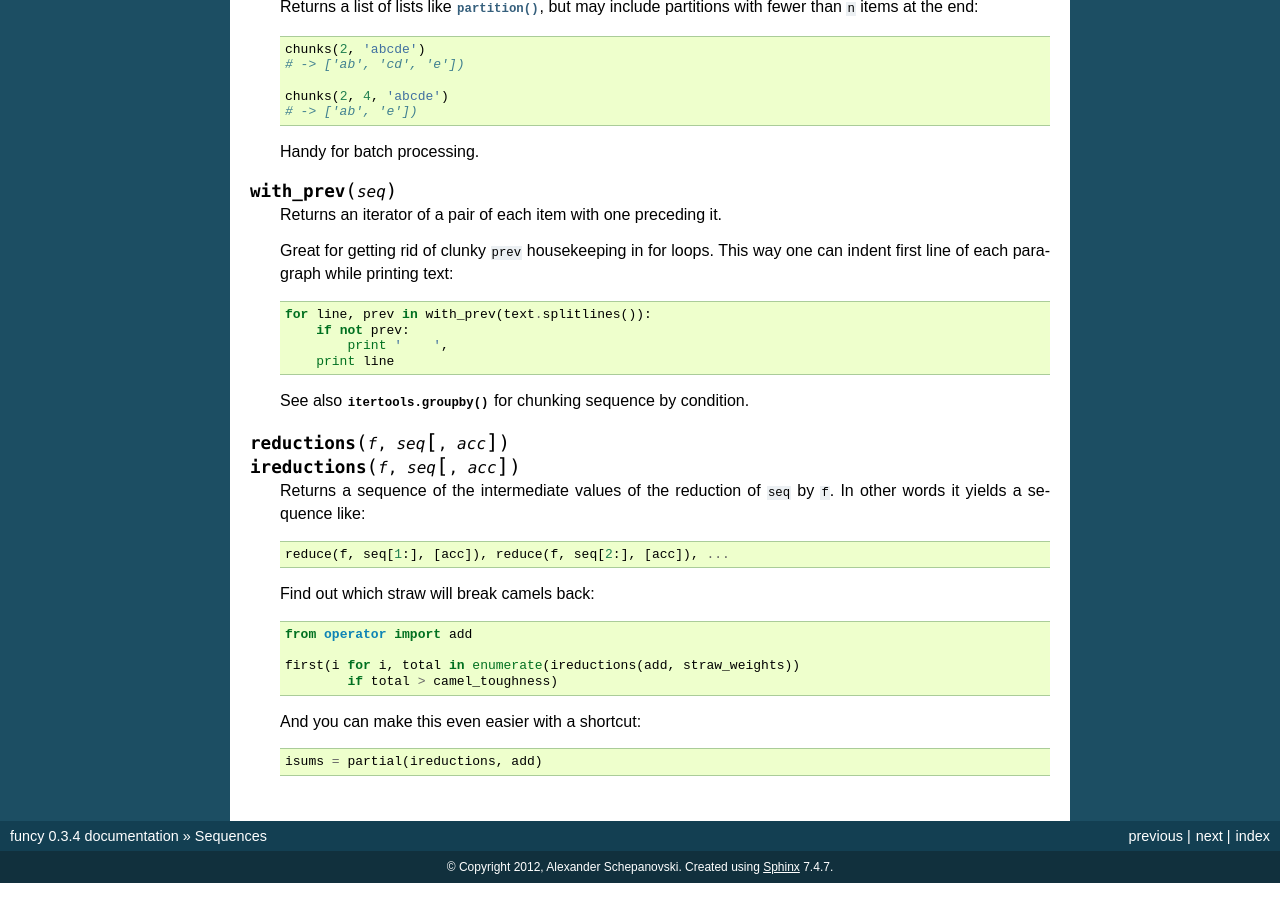
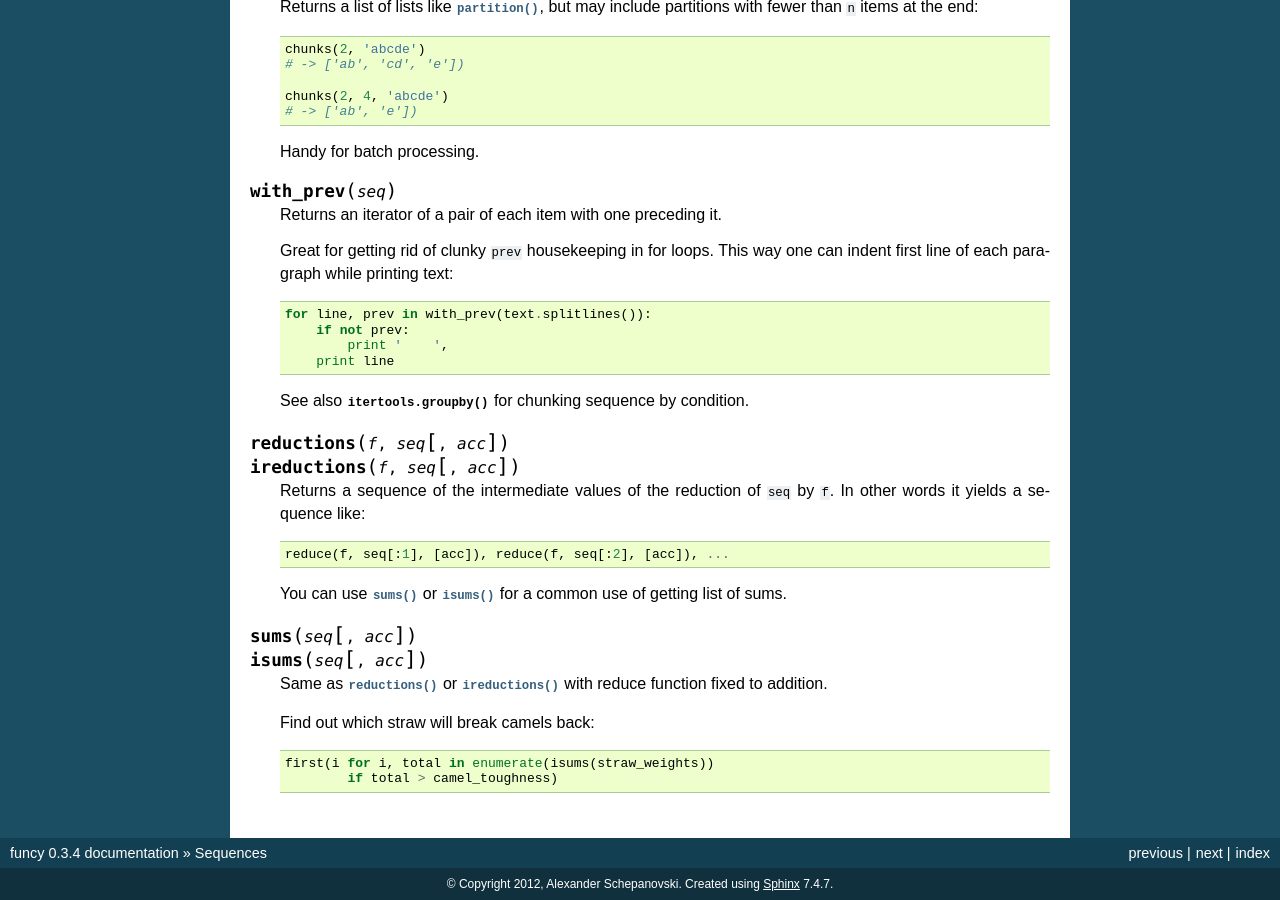
Before and after one commit to Jamaal224/funcy, a Sphinx documentation site: the page built from docs/seqs.rst, in a window 1280 px wide and 900 px high, scrolled down 6791 px. Built offline with Sphinx 7.4.7, drawn with Linux system fonts in a browser that asks for light colours; pages that are not in the unit, such as notebooks, are missing from menus.

Commit message:
Added i?sums()

```diff
--- a/docs/seqs.rst
+++ b/docs/seqs.rst
@@ -404,15 +404,17 @@ Data mangling
 
     Returns a sequence of the intermediate values of the reduction of ``seq`` by ``f``. In other words it yields a sequence like::
 
-        reduce(f, seq[1:], [acc]), reduce(f, seq[2:], [acc]), ...
+        reduce(f, seq[:1], [acc]), reduce(f, seq[:2], [acc]), ...
+
+    You can use :func:`sums` or :func:`isums` for a common use of getting list of sums.
+
+
+.. function:: sums(seq, [acc])
+              isums(seq, [acc])
+
+    Same as :func:`reductions` or :func:`ireductions` with reduce function fixed to addition.
 
     Find out which straw will break camels back::
 
-        from operator import add
-
-        first(i for i, total in enumerate(ireductions(add, straw_weights))
+        first(i for i, total in enumerate(isums(straw_weights))
                 if total > camel_toughness)
-
-    And you can make this even easier with a shortcut::
-
-        isums = partial(ireductions, add)
```
Also changed, not shown: 3 other files.
